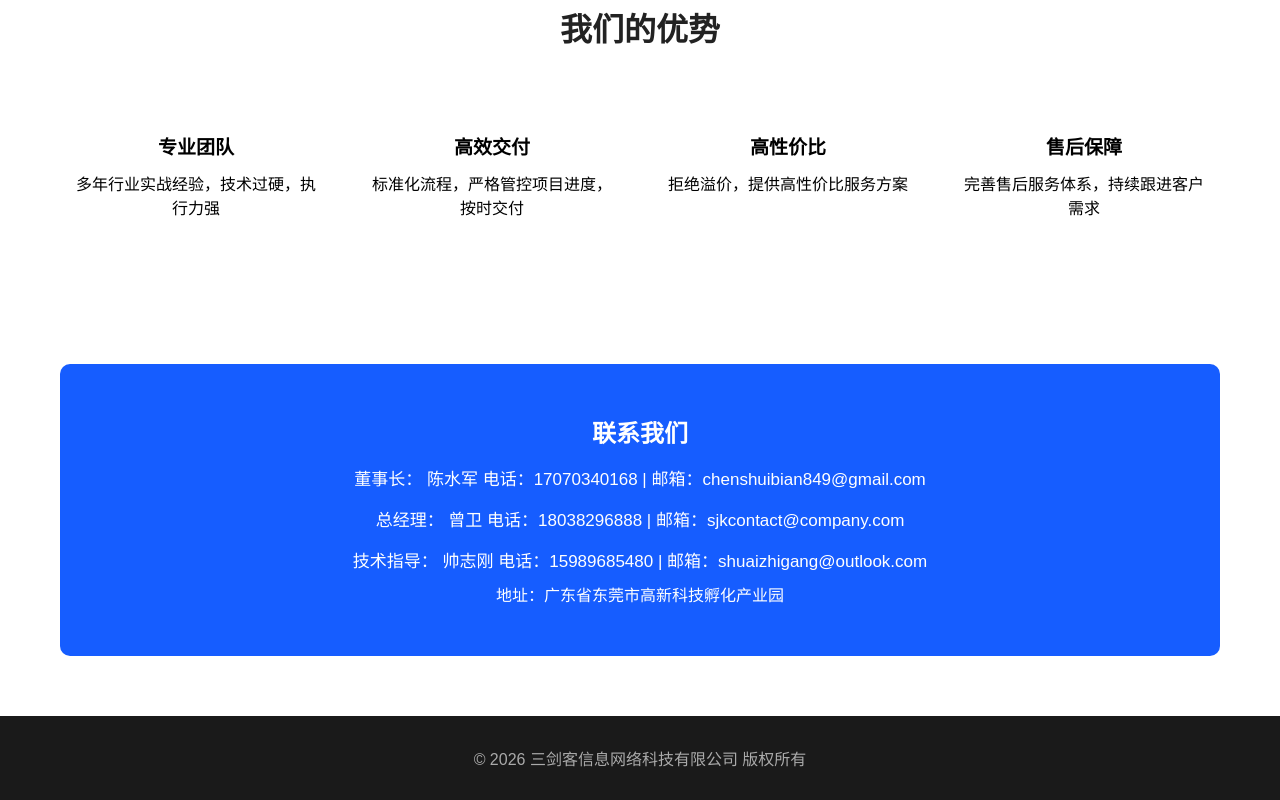
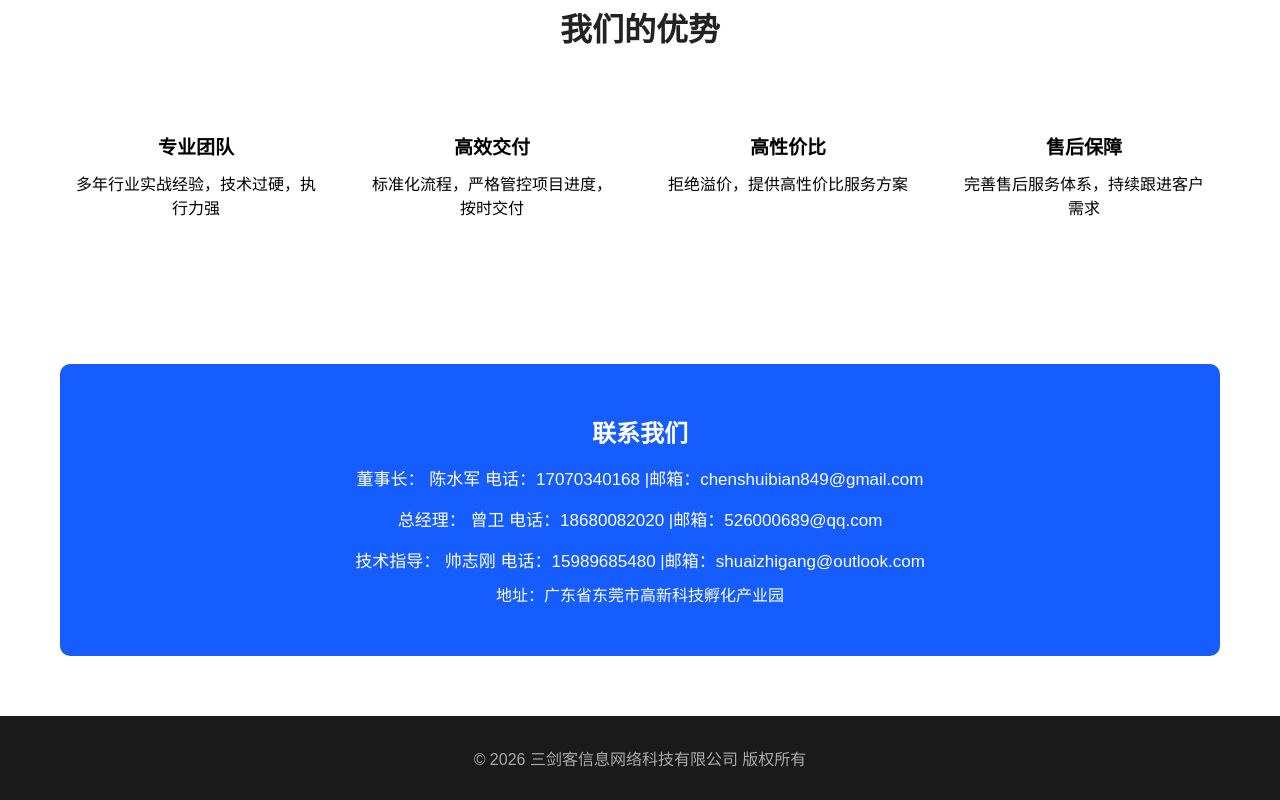
Before and after one commit to s15989685480-blip/bug-free-umbrella, a plain HTML site: page index.html in a window 1280 px wide. Shown: the part 1604-2404 px from the top of the page. Drawn offline with Linux system fonts and the light colour scheme.

Commit message:
Update index.html

```diff
--- a/index.html
+++ b/index.html
@@ -258,9 +258,9 @@
 <section id="contact" class="wrap">
     <div class="contact-box">
         <h2>联系我们</h2>
-        <p style="margin-top:16px;font-size:17px;">董事长：   陈水军  电话：17070340168 | 邮箱：chenshuibian849@gmail.com</p>
-        <p style="margin-top:16px;font-size:17px;">总经理：   曾卫    电话：18038296888 | 邮箱：sjkcontact@company.com</p>
-        <p style="margin-top:16px;font-size:17px;">技术指导： 帅志刚  电话：15989685480 | 邮箱：shuaizhigang@outlook.com</p>
+        <p style="margin-top:16px;font-size:17px;">董事长：   陈水军  电话：17070340168  |邮箱：chenshuibian849@gmail.com</p>
+        <p style="margin-top:16px;font-size:17px;">总经理：   曾卫    电话：18680082020  |邮箱：526000689@qq.com</p>
+        <p style="margin-top:16px;font-size:17px;">技术指导： 帅志刚  电话：15989685480  |邮箱：shuaizhigang@outlook.com</p>
         <p style="margin-top:10px;">地址：广东省东莞市高新科技孵化产业园</p>
     </div>
 </section>
```
